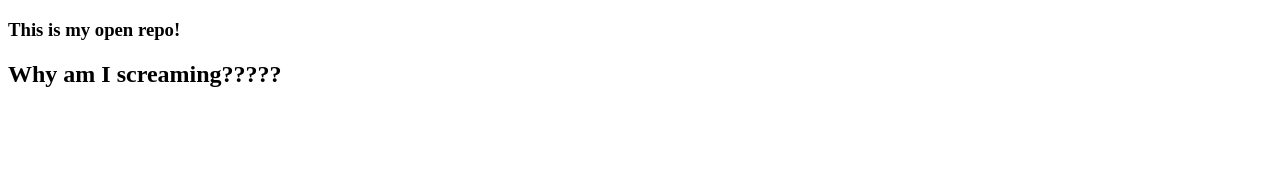
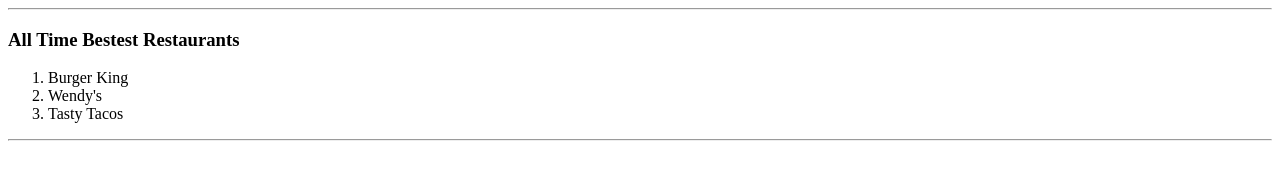
Before and after one commit to baburkhardt/net201openrepoBBurkhardt, a plain HTML site: page index.html in a window 1280 px wide. Drawn offline with Linux system fonts and the light colour scheme.

```diff
--- a/index.html
+++ b/index.html
@@ -1,7 +1,12 @@
 <!DOCTYPE html>
 <html>
     <body>
-        <h3>This is my open repo!</h3>
-        <h2>Why am I screaming?????</h2>
+        <hr><h3 >All Time Bestest Restaurants</h3>
+        <ol>
+            <li>Burger King</li>
+            <li>Wendy's</li>
+            <li>Tasty Tacos</li>
+        </ol>
+        <hr>
     </body>
 </html>
```
